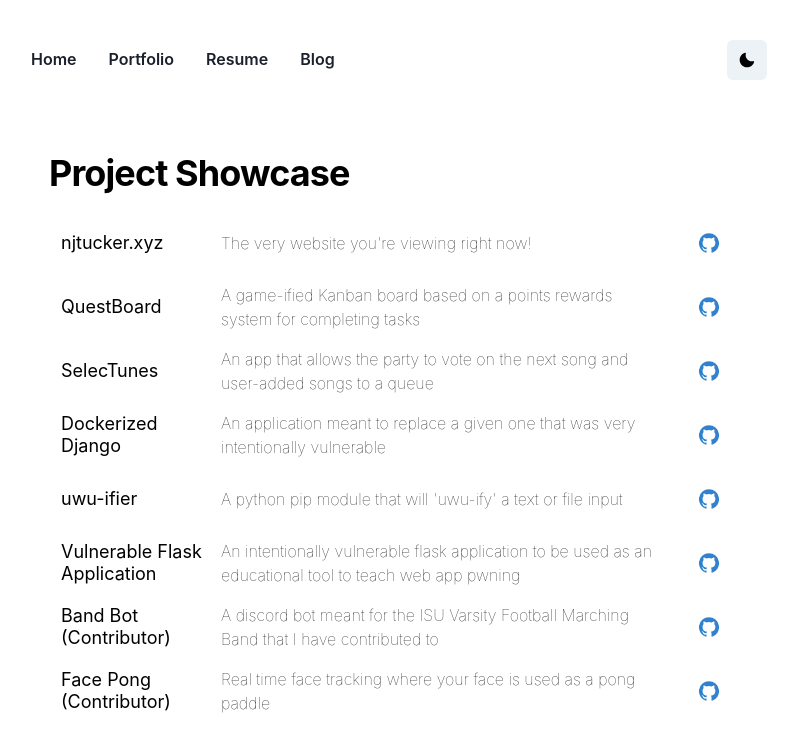
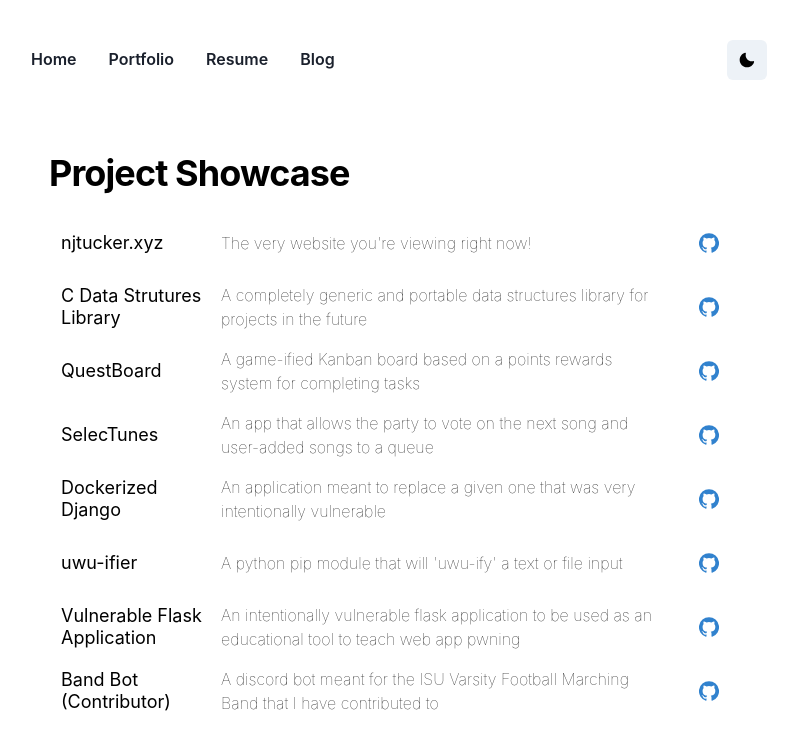
Before and after one commit to ntuckertriplet/njtucker.dev, a Next.js app: page /portfolio in a window 1280 px wide. Shown: the top 734 px of the page, without its empty margins (249-1047 px from the left). Built offline with nearby package versions, Linux system fonts and the light colour scheme.

Commit message:
add C data structures project

```diff
--- a/data/projects.js
+++ b/data/projects.js
@@ -3,6 +3,11 @@ export const projects = [
       name: "njtucker.xyz",
       description: "The very website you're viewing right now!",
       source: "https://github.com/ntuckertriplet/njtucker.xyz",
+    },
+    {
+      name: "C Data Strutures Library",
+      description: "A completely generic and portable data structures library for projects in the future",
+      source: "https://github.com/ntuckertriplet/libdatastructures"
     },
     {
       name: "QuestBoard",
--- a/pages/portfolio.js
+++ b/pages/portfolio.js
@@ -1,8 +1,8 @@
-import Head from 'next/head'
-import { useColorMode, Heading, Flex, Stack, List, ListItem, IconButton, Text, Link }  from '@chakra-ui/react'
-import { GitHub } from '@material-ui/icons'
+import { Flex, Heading, IconButton, Link, List, ListItem, Stack, Text, useColorMode }  from '@chakra-ui/react'
 
 import Container from '../components/Container'
+import { GitHub } from '@material-ui/icons'
+import Head from 'next/head'
 import { projects } from '../data/projects'
 
 export default function Portfolio() {
@@ -41,12 +41,6 @@ export default function Portfolio() {
                 <ListItem py={2}>
                   <Flex alignItems="center" justifyContent="space-between">
                     <Flex alignItems="center" fontWeight={100}>
-                      <Link
-                        _hover={{ textDecoration: "none" }}
-                        href={`./projects/${project.name
-                          .toLowerCase()
-                          .replace(/ +/g, "")}`}
-                      >
                         <Flex alignItems="center" fontWeight={100}>
                           <Text fontSize="2xl" mr="0.5em">
                             {project.icon}
@@ -60,7 +54,6 @@ export default function Portfolio() {
                             {project.name}
                           </Text>
                         </Flex>
-                      </Link>
                       <Text
                         display={["none", "none", "block"]}
                         pl="1em"
```
